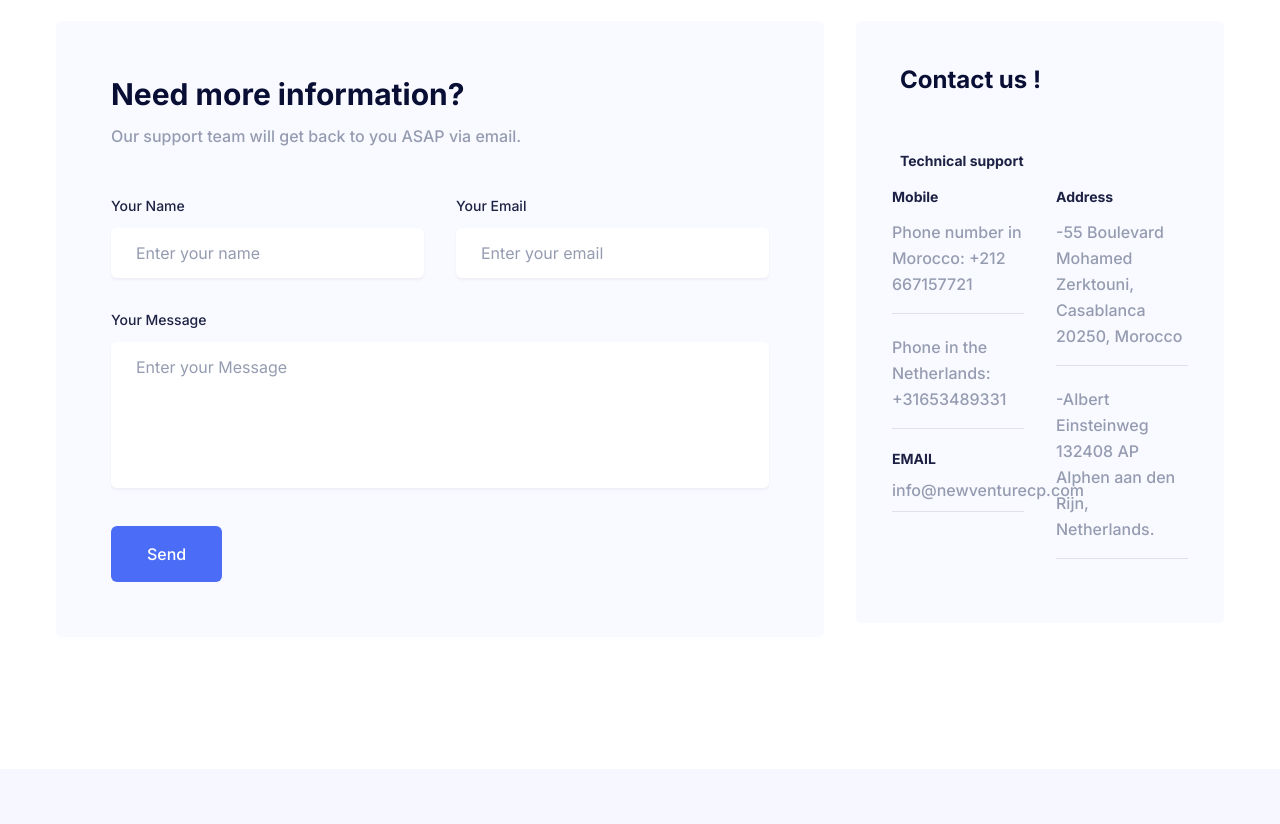
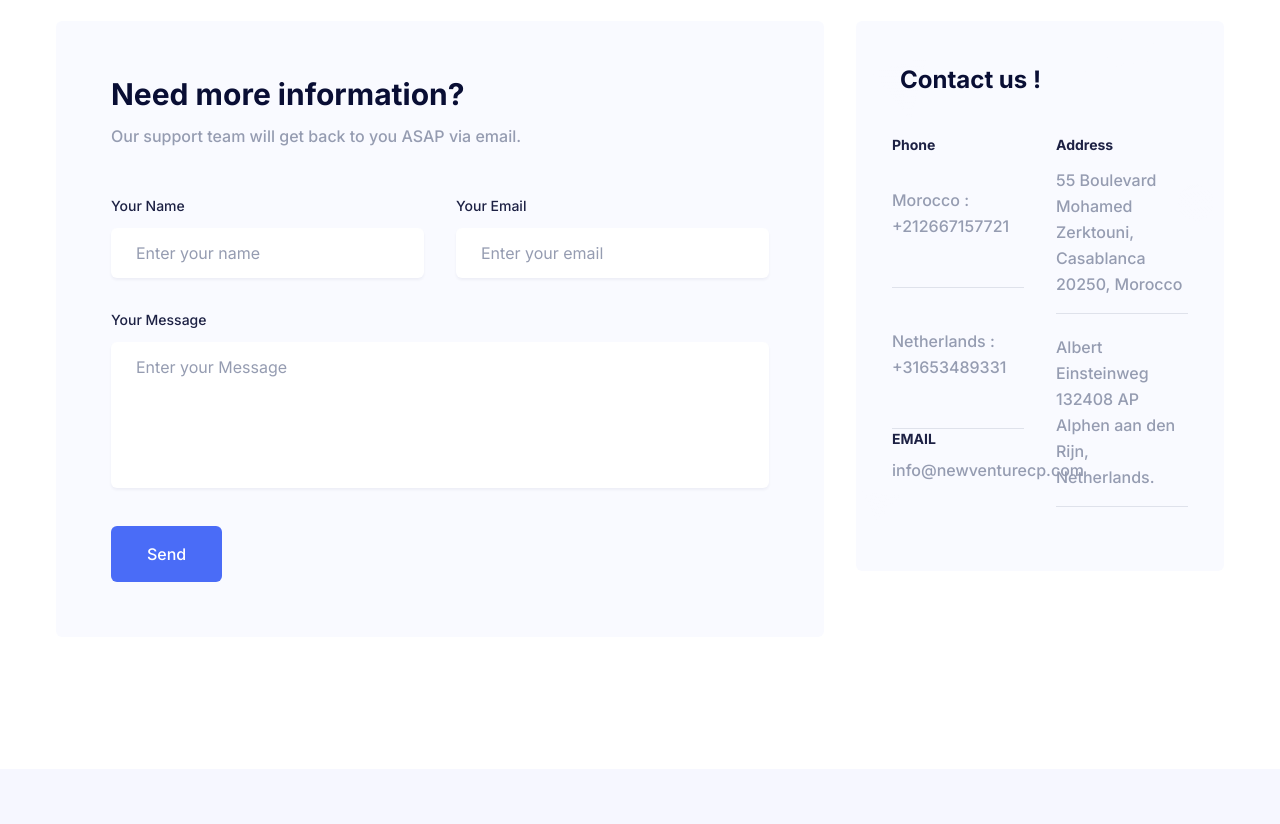
Before and after one commit to ismailajizou/newventurecp, a Next.js app: page / in a window 1280 px wide. Shown: the part 4000-4824 px from the top of the page. Built offline with nearby package versions, Linux system fonts and the light colour scheme.

Commit message:
remopved lorem ipsum

```diff
--- a/app/contact/page.tsx
+++ b/app/contact/page.tsx
@@ -6,7 +6,7 @@ const ContactPage = () => {
     <>
       <Breadcrumb
         pageName="Contact Page"
-        description="Lorem ipsum dolor sit amet, consectetur adipiscing elit. In varius eros eget sapien consectetur ultrices. Ut quis dapibus libero."
+        description=""
       />
 
       <Contact />
--- a/components/Contact/NewsLatterBox.tsx
+++ b/components/Contact/NewsLatterBox.tsx
@@ -4,24 +4,11 @@ const NewsLatterBox = () => {
       className="wow fadeInUp relative z-10 rounded-md bg-primary/[3%] p-8 dark:bg-primary/10 sm:p-11 lg:p-8 xl:p-11"
       data-wow-delay=".2s"
     >
-      <h3 className="mb-14 text-2xl font-bold leading-tight text-black dark:text-white">
+      <h3 className="mb-10 text-2xl font-bold leading-tight text-black dark:text-white">
         Contact us !
       </h3>
 
       <form>
-        <div className="-mx-4 flex flex-wrap">
-          <div className="w-full px-4 md:w-1/2">
-            <div className="mb-4">
-              <label
-                htmlFor="name"
-                className="mb-4 block text-sm font-bold text-dark dark:text-white"
-              >
-                Technical support
-              </label>
-            </div>
-          </div>
-        </div>
-
         {/* Mobile and Address sections on the same level */}
         <div className="-mx-6 flex flex-wrap">
           {/* Mobile Section */}
@@ -31,13 +18,13 @@ const NewsLatterBox = () => {
                 htmlFor="name"
                 className="mb-3 block text-sm font-bold text-dark dark:text-white"
               >
-                Mobile
+                Phone
               </label>
-              <p className="mb-5 border-b border-body-color border-opacity-25 pb-4 text-base font-medium leading-relaxed text-body-color dark:border-white dark:border-opacity-25">
-                Phone number in Morocco: +212 667157721
+              <p className="mb-5 border-b border-body-color border-opacity-25 pb-12 pt-5 text-base font-medium leading-relaxed text-body-color dark:border-white dark:border-opacity-25">
+                Morocco : +212667157721
               </p>
-              <p className="mb-5 border-b border-body-color border-opacity-25 pb-4 text-base font-medium leading-relaxed text-body-color dark:border-white dark:border-opacity-25">
-                Phone in the Netherlands: +31653489331
+              <p className="mb-4y border-b border-body-color border-opacity-25 pb-12 pt-5 text-base font-medium leading-relaxed text-body-color dark:border-white dark:border-opacity-25">
+                Netherlands : +31653489331
               </p>
               <label
                 htmlFor="name"
@@ -45,12 +32,10 @@ const NewsLatterBox = () => {
               >
                 EMAIL
               </label>
-              <p className="mb-5 border-b border-body-color border-opacity-25 pb-2 text-base font-medium leading-relaxed text-body-color dark:border-white dark:border-opacity-25">
-               info@newventurecp.com
+              <p className="mb-5  border-body-color border-opacity-25 pb-2 text-base font-medium leading-relaxed text-body-color dark:border-white dark:border-opacity-25">
+                info@newventurecp.com
               </p>
             </div>
-
-
           </div>
 
           {/* Address Section */}
@@ -63,25 +48,21 @@ const NewsLatterBox = () => {
                 Address
               </label>
               <p className="mb-5 border-b border-body-color border-opacity-25 pb-4 text-base font-medium leading-relaxed text-body-color dark:border-white dark:border-opacity-25">
-                -55 Boulevard Mohamed Zerktouni, Casablanca 20250, Morocco
+                55 Boulevard Mohamed Zerktouni, Casablanca 20250, Morocco
               </p>
               <p className="mb-5 border-b border-body-color border-opacity-25 pb-4 text-base font-medium leading-relaxed text-body-color dark:border-white dark:border-opacity-25">
-                -Albert Einsteinweg 132408 AP Alphen aan den Rijn, Netherlands.
+                Albert Einsteinweg 132408 AP Alphen aan den Rijn, Netherlands.
               </p>
-
             </div>
           </div>
         </div>
 
-
-
-
-       { /*
+        {/*
         <p className="text-center text-base font-medium leading-relaxed text-body-color">
           No spam guaranteed, So please don’t send any spam mail.
   </p>*/}
       </form>
-      <div className="absolute top-0 left-0 z-[-1]">
+      <div className="absolute left-0 top-0 z-[-1]">
         <svg
           width="370"
           height="596"
```
